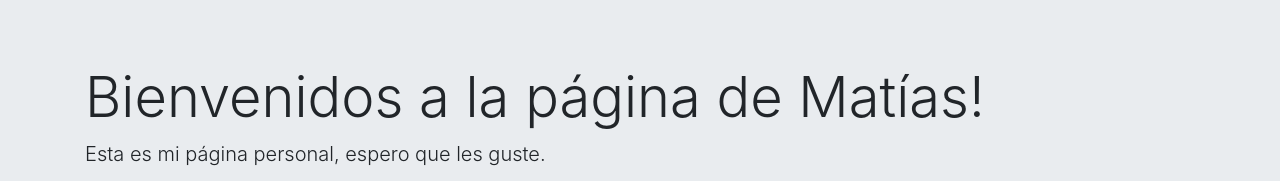
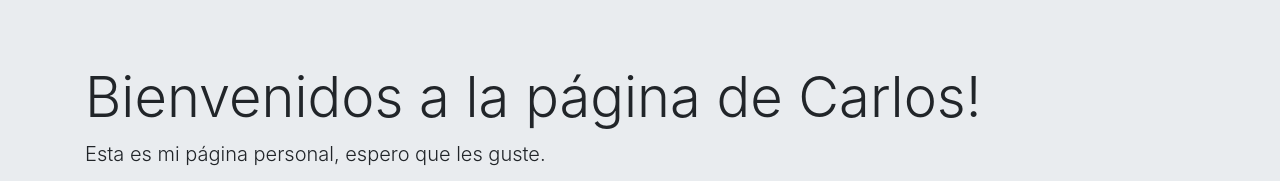
Before and after one commit to gnuno/taller-git, a plain HTML site: page index.html in a window 1280 px wide. Shown: the top 181 px of the page. Drawn offline with nearby package versions, Linux system fonts and the light colour scheme; a script that the page names is missing.

Commit message:
Cambio para el conflicto

```diff
--- a/index.html
+++ b/index.html
@@ -13,7 +13,7 @@
 <body>
     <div class="jumbotron jumbotron-fluid header">
         <div class="container">
-            <h1 class="display-4">Bienvenidos a la página de Matías!</h1>
+            <h1 class="display-4">Bienvenidos a la página de Carlos!</h1>
             <p class="lead">Esta es mi página personal, espero que les guste.</p>
         </div>
     </div>
```
